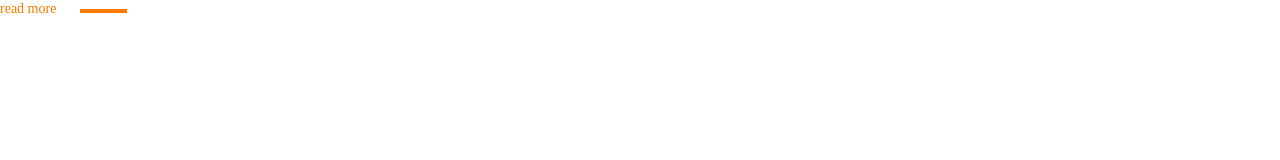
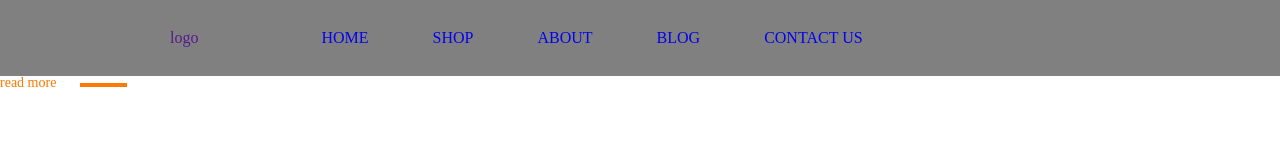
Before and after one commit to Ekaterine5/lesson5-positions, a plain HTML site: page index.html in a window 1280 px wide. Drawn offline with Linux system fonts and the light colour scheme.

Commit message:
add header

```diff
--- a/css/style.css
+++ b/css/style.css
@@ -1,3 +1,35 @@
+
+/*header styles*/
+.logo {
+	display: inline-block;
+	margin-right: 119px;
+	margin-left: 140px;
+}
+.navigation {
+	display: inline-block;
+}
+.nav-li {
+	display: inline-block;
+	margin-right: 60px;
+	size: 16px;
+	text-transform: uppercase;
+	color: #181C28;
+
+}
+.header-wraper {
+	background-color: grey;
+	padding: 30px;
+	position: fixed;
+	top: 0;
+	left: 0;
+	width: 100%;
+
+}
+body {
+	margin-top: 76px;
+}
+
+
 /*pseeudo elements*/
 .read {
 	color: #FF7A00;
@@ -10,5 +42,4 @@
 	background-color: #FF7A00;
 	display: inline-block;
 	margin-left: 20px;
-
 }
--- a/index.html
+++ b/index.html
@@ -6,12 +6,28 @@
 	<link rel="stylesheet" type="text/css" href="css/reset.css">
 	<link rel="stylesheet" type="text/css" href="css/style.css">
 
-
 </head>
 <body>
+	<header class="header-wraper">
+		<a class="logo" href="">logo</a>
+		<nav class="navigation">
+			<ul>
+				<li class="nav-li"><a href="index.html">home</a></li>
+				<li class="nav-li"><a href="index.html">shop</a></li>
+				<li class="nav-li"><a href="index.html">about</a></li>
+				<li class="nav-li"><a href="index.html">blog</a></li>
+				<li class="nav-li"><a href="index.html">contact us</a></li>
+
+			</ul>
+		</nav>
+
+
+	</header>
+
+
 
 	<!-- psevdo elements -->
-	<a class="read"> read more </a>
+	<p class="read"> read more </p>
 
 
 </body>
```
